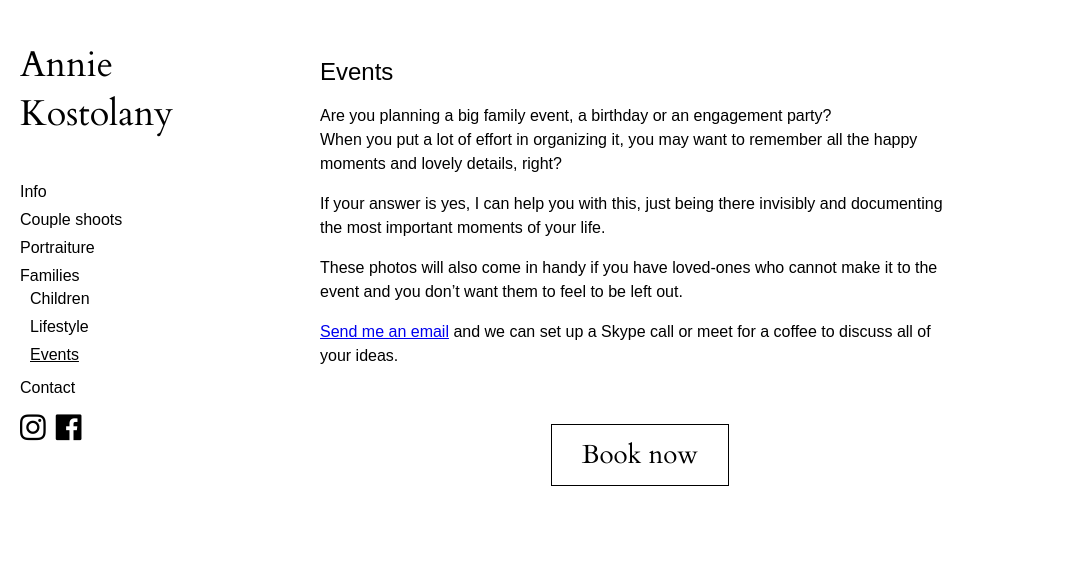
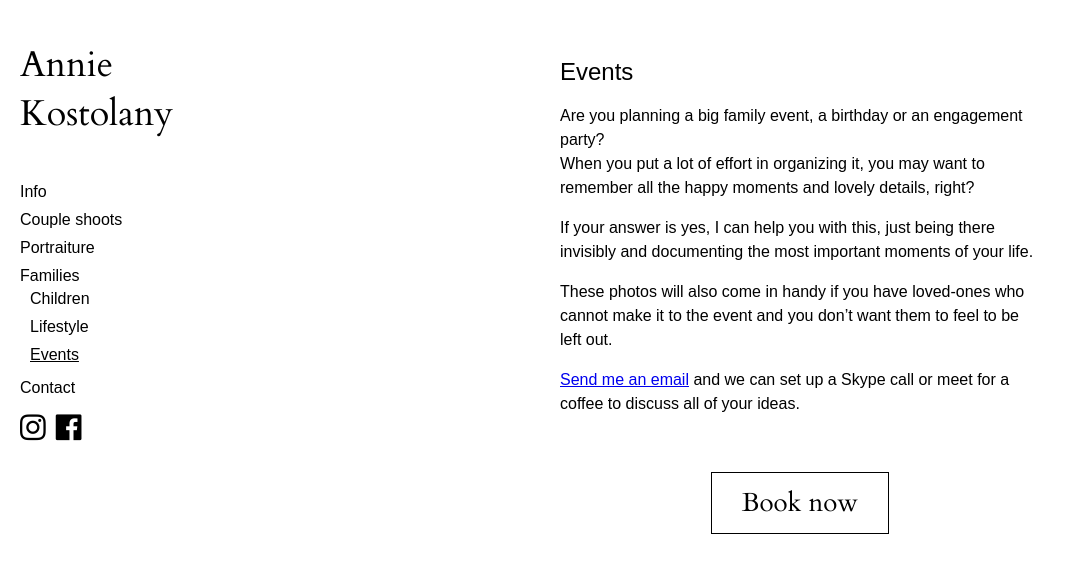
Before and after one commit to 3n1k0/anniekostolany.com, a React app: page /events in a window 1280 px wide. Shown: the top 572 px of the page, without its empty margins (0-1075 px from the left). Built offline with nearby package versions, Linux system fonts and the light colour scheme.

Commit message:
design enhancement

```diff
--- a/src/components/ApplicationShell/DesktopSidebar/index.jsx
+++ b/src/components/ApplicationShell/DesktopSidebar/index.jsx
@@ -1,5 +1,5 @@
 import React from 'react';
-import { scroller, alignBottom, scroll, alignTop } from './style.scss';
+import { inside, scroller, alignBottom, scroll, alignTop } from './style.scss';
 
 export default class Scroller extends React.Component {
 
@@ -74,9 +74,10 @@ export default class Scroller extends React.Component {
 			<div
 				className={scroller + ' ' + this.state.alignClass}
 				ref={(container) => { this.container = container; }}
-				style={{top: this.state.offsetTop}}
-			>
-				{this.props.children}
+				style={{top: this.state.offsetTop}}>
+				<div className={inside}>
+					{this.props.children}
+				</div>
 			</div>
 		);
 	}
--- a/src/components/ApplicationShell/DesktopSidebar/style.scss
+++ b/src/components/ApplicationShell/DesktopSidebar/style.scss
@@ -1,5 +1,22 @@
 .scroller {
-	width: 200px;
+	width: 25%;
+
+	h1 {
+		color: #000000;
+		display: block;
+		font-family: Cardo, serif;
+		font-size: 36px;
+		font-weight: lighter;
+		margin: 0;
+		padding: 40px 0;
+		width: 200px;
+		z-index: -1
+	}
+}
+
+.inside {
+	padding: 0 20px;
+	width: auto;
 }
 
 .alignBottom {
--- a/src/components/ApplicationShell/index.jsx
+++ b/src/components/ApplicationShell/index.jsx
@@ -1,5 +1,5 @@
 import React from 'react';
-import { navigation, blur, pages } from './style.scss';
+import { blur, pages } from './style.scss';
 import DesktopSidebar from './DesktopSidebar';
 import Menu from './Menu';
 import { SmallScreen, LargeScreen } from '../ResponsiveComponents';
@@ -56,14 +56,12 @@ class ApplicationShell extends React.Component {
 					</MobileSidebar>
 				</SmallScreen>
 				<LargeScreen>
-					{this.props.children}
-					<div className={navigation}>
-						<DesktopSidebar>
-							<h1>Annie Kostolany</h1>
-							<Menu />
-							<SocialIcons />
-						</DesktopSidebar>
-					</div>
+					<div className={pages}>{this.props.children}</div>
+					<DesktopSidebar>
+						<h1>Annie Kostolany</h1>
+						<Menu />
+						<SocialIcons />
+					</DesktopSidebar>
 				</LargeScreen>
 			</div>
 		);
--- a/src/components/ApplicationShell/style.scss
+++ b/src/components/ApplicationShell/style.scss
@@ -1,27 +1,21 @@
-.navigation {
-	bottom: 0;
-	left: 0;
-	padding: 0 20px;
-	position: absolute;
-	right: auto;
-	top: 0;
-	width: 200px;
-
-	h1 {
-		color: #000000;
-		display: block;
-		font-family: Cardo, serif;
-		font-size: 36px;
-		font-weight: lighter;
-		margin: 0;
-		padding: 40px 0;
-		width: 100%;
-		z-index: -1
-	}
-}
-
 .pages {
 	will-change: filter;
+	width: 75%;
+	position: absolute;
+	right: 0;
+
+	@media (max-width: 768px) {
+		margin: 0 auto;
+		position: relative;
+		right: auto;
+	}
+
+	@media (max-width: 414px) {
+		margin: 0 auto;
+		position: relative;
+		right: auto;
+		width: 100%;
+	}
 }
 
 .blur {
--- a/src/components/ResponsiveComponents.jsx
+++ b/src/components/ResponsiveComponents.jsx
@@ -2,13 +2,13 @@ import React from 'react';
 import MediaQuery from 'react-responsive';
 
 export const SmallScreen = (props) => (
-	<MediaQuery query="(max-width: 1024px)">
+	<MediaQuery query="(max-width: 768px)">
 		{props.children}
 	</MediaQuery>
 );
 
 export const LargeScreen = (props) => (
-	<MediaQuery query="(min-width: 1025px)">
+	<MediaQuery query="(min-width: 769px)">
 		{props.children}
 	</MediaQuery>
 );
--- a/src/components/pages/AlbumPage/style.scss
+++ b/src/components/pages/AlbumPage/style.scss
@@ -1,15 +1,14 @@
 .photosPage {
-	margin: 0 auto;
-	padding: 40px 0 0 0;
-	width: 60%;
+	padding: 40px 40px 0 40px;
+	width: auto;
 
-	@media (max-width: 500px) {
-		width: 100%;
+	@media (max-width: 768px) {
+		padding: 40px 0 0 0;
 	}
 
 	img {
 		display: block;
-		padding: 0 0 80px 0;
+		padding: 0 0 40px 0;
 		width: 100%;
 
 		@media (max-width: 500px) {
```
